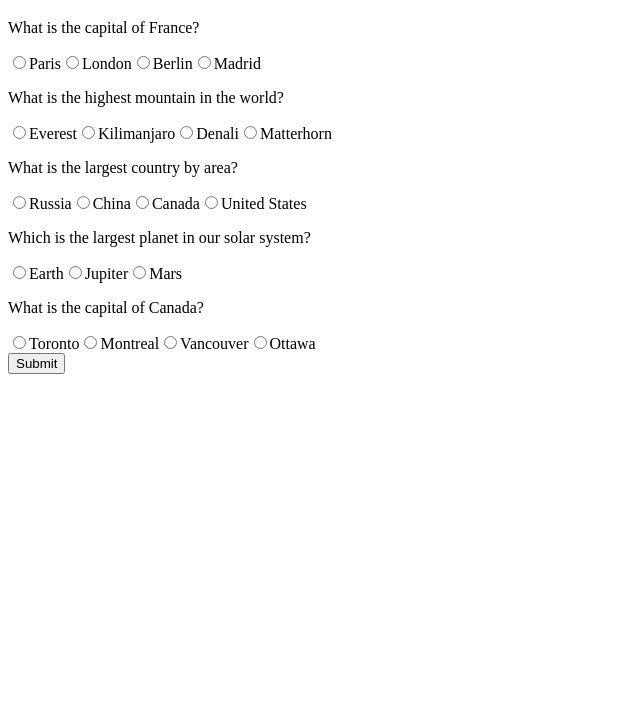
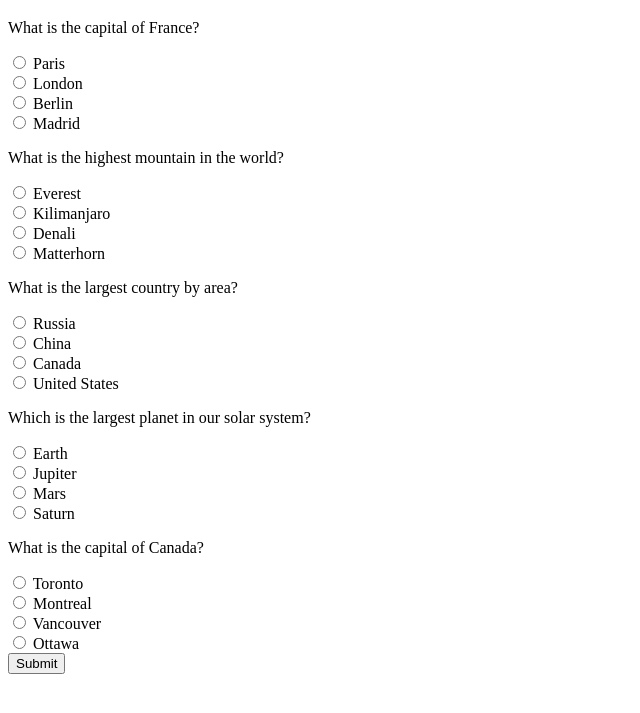
Before and after one commit to acciojob/quiz-with-session-Yashwanthburgur, a website: page main.html in a window 1280 px wide. Shown: the part 61-774 px from the top of the page, without its empty margins (0-640 px from the left). Drawn offline with Linux system fonts and the light colour scheme.

Commit message:
created a submission

```diff
--- a/script.js
+++ b/script.js
@@ -1,16 +1,36 @@
 const questions = [
-  { question: "What is the capital of France?", choices: ["Paris", "London", "Berlin", "Madrid"], answer: "Paris" },
-  { question: "What is the highest mountain in the world?", choices: ["Everest", "Kilimanjaro", "Denali", "Matterhorn"], answer: "Everest" },
-  { question: "What is the largest country by area?", choices: ["Russia", "China", "Canada", "United States"], answer: "Russia" },
-  { question: "Which is the largest planet in our solar system?", choices: ["Earth", "Jupiter", "Mars"], answer: "Jupiter" },
-  { question: "What is the capital of Canada?", choices: ["Toronto", "Montreal", "Vancouver", "Ottawa"], answer: "Ottawa" },
+  {
+    question: "What is the capital of France?",
+    choices: ["Paris", "London", "Berlin", "Madrid"],
+    answer: "Paris"
+  },
+  {
+    question: "What is the highest mountain in the world?",
+    choices: ["Everest", "Kilimanjaro", "Denali", "Matterhorn"],
+    answer: "Everest"
+  },
+  {
+    question: "What is the largest country by area?",
+    choices: ["Russia", "China", "Canada", "United States"],
+    answer: "Russia"
+  },
+  {
+    question: "Which is the largest planet in our solar system?",
+    choices: ["Earth", "Jupiter", "Mars", "Saturn"],  // Fixed: Added "Saturn" to make 4 choices
+    answer: "Jupiter"
+  },
+  {
+    question: "What is the capital of Canada?",
+    choices: ["Toronto", "Montreal", "Vancouver", "Ottawa"],
+    answer: "Ottawa"
+  },
 ];
 
 const questionsElement = document.getElementById("questions");
 const scoreElement = document.getElementById("score");
 const submitBtn = document.getElementById("submit");
 
-// Use an ARRAY for progress to satisfy automated test cases
+// Initialize userAnswers from session storage or create new array
 let userAnswers = JSON.parse(sessionStorage.getItem("progress")) || new Array(questions.length).fill(null);
 
 function renderQuestions() {
@@ -27,23 +47,25 @@ function renderQuestions() {
       radio.type = "radio";
       radio.name = `question-${i}`;
       radio.value = choice;
+      radio.id = `q${i}-${choice}`;
 
-      // Check against array index
+      // Restore checked state from session storage
       if (userAnswers[i] === choice) {
         radio.checked = true;
       }
 
       radio.addEventListener("change", () => {
         userAnswers[i] = choice;
-        // Save the whole array back to session storage
         sessionStorage.setItem("progress", JSON.stringify(userAnswers));
       });
 
       const label = document.createElement("label");
+      label.htmlFor = radio.id;
       label.appendChild(radio);
-      label.appendChild(document.createTextNode(choice));
+      label.appendChild(document.createTextNode(` ${choice}`));
 
       questionDiv.appendChild(label);
+      questionDiv.appendChild(document.createElement("br"));
     });
     questionsElement.appendChild(questionDiv);
   });
@@ -57,16 +79,19 @@ submitBtn.addEventListener("click", () => {
     }
   });
 
-  // Display and save
+  // Display score
   const resultText = `Your score is ${score} out of 5.`;
   scoreElement.innerText = resultText;
-  localStorage.setItem("score", score);
+
+  // Store score in localStorage as string (as required)
+  localStorage.setItem("score", resultText);
 });
 
-// Load score if it exists
+// Load and display previous score on page load
 const savedScore = localStorage.getItem("score");
-if (savedScore !== null) {
-  scoreElement.innerText = `Your score is ${savedScore} out of 5.`;
+if (savedScore) {
+  scoreElement.innerText = savedScore;
 }
 
+// Initial render
 renderQuestions();
```
